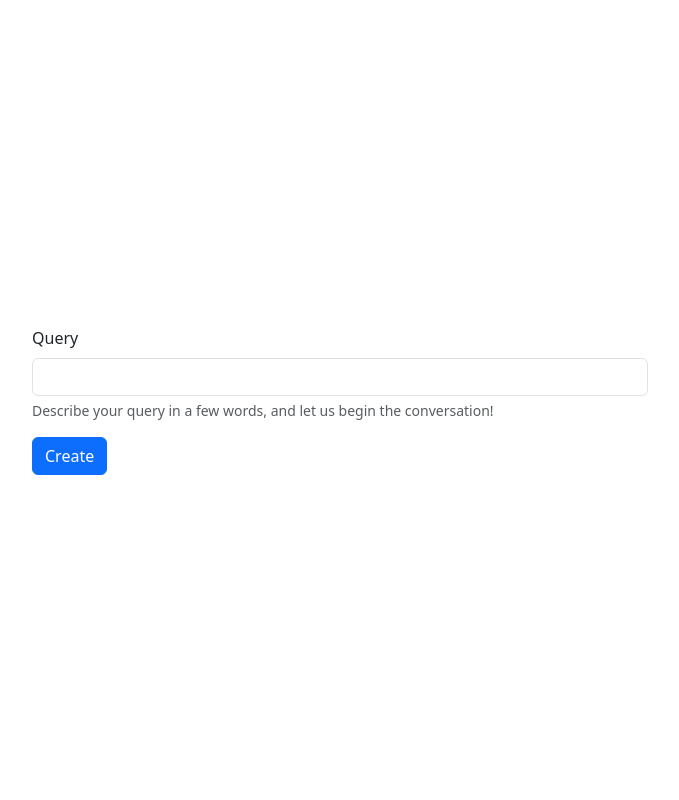
After one commit to surajiyer26/cs-messaging-branchintl, a Flask app: page /create-room in a window 1280 px wide. The commit adds this page. Shown: the whole page, without its empty margins (300-979 px from the left). Run offline with Flask 3, Linux system fonts and the light colour scheme; some libraries are stand-ins or nearby versions.

Commit message:
made create-room

```diff
--- a/forms.py
+++ b/forms.py
@@ -5,3 +5,7 @@ from wtforms.validators import DataRequired, Length
 class CreateAgentForm(FlaskForm):
     name = StringField('Name', validators=[DataRequired(), Length(min=2, max=20)])
     submit = SubmitField('Create')
+
+class CreateRoomForm(FlaskForm):
+    query = StringField('Query', validators=[DataRequired(), Length(min=2, max=200)])
+    submit = SubmitField('Create')
--- a/main.py
+++ b/main.py
@@ -2,7 +2,7 @@ from flask import Flask, render_template, url_for, flash, redirect, request, ses
 from flask_socketio import join_room, leave_room, send, SocketIO
 import random
 from string import ascii_uppercase
-from forms import CreateAgentForm
+from forms import CreateAgentForm, CreateRoomForm
 
 app = Flask(__name__)
 app.config['SECRET_KEY'] = '1f5d157db8961410fa567f402f995634'
@@ -44,5 +44,10 @@ def create_agent():
             flash('Form validation failed. Please check your input.', 'danger')
     return render_template('create_agent.html', form=form)
 
+@app.route('/create-room', methods=['GET', 'POST'])
+def create_room():
+    form = CreateRoomForm()
+    return render_template('create_room.html', form=form)
+
 if __name__ == '__main__':
     socketio.run(app, debug=True)
--- /dev/null
+++ b/templates/create_room.html
@@ -0,0 +1,21 @@
+{% extends 'layout.html' %}
+{% block content %}
+<div class="d-flex justify-content-center align-items-center vh-100">
+    <div class="row align-items-stretch w-50">
+        {% with messages = get_flashed_messages(with_categories=true) %}
+            {% for category, message in messages %}
+                <div class="alert alert-{{ category }}">{{ message }}</div>
+            {% endfor %}
+        {% endwith %}
+        <form method="POST">
+            {{ form.csrf_token }}
+            <div class="mb-3">
+                {{ form.query.label(class="form-label") }}
+                {{ form.query(class="form-control") }}
+                <div id="queryHelp" class="form-text">Describe your query in a few words, and let us begin the conversation!</div>
+            </div>
+            {{ form.submit(class="btn btn-primary") }}
+        </form>
+    </div>
+</div>
+{% endblock %}
--- a/templates/home.html
+++ b/templates/home.html
@@ -16,7 +16,7 @@
             <div class="card-body">
                 <h5 class="card-title">For Customers</h5>
                 <p class="card-text">Click here to start a conversation with us.</p>
-                <a href="#" class="btn btn-primary">Customer</a>
+                <a href="{{ url_for('create_room') }}" class="btn btn-primary">Customer</a>
             </div>
             </div>
         </div>
```
